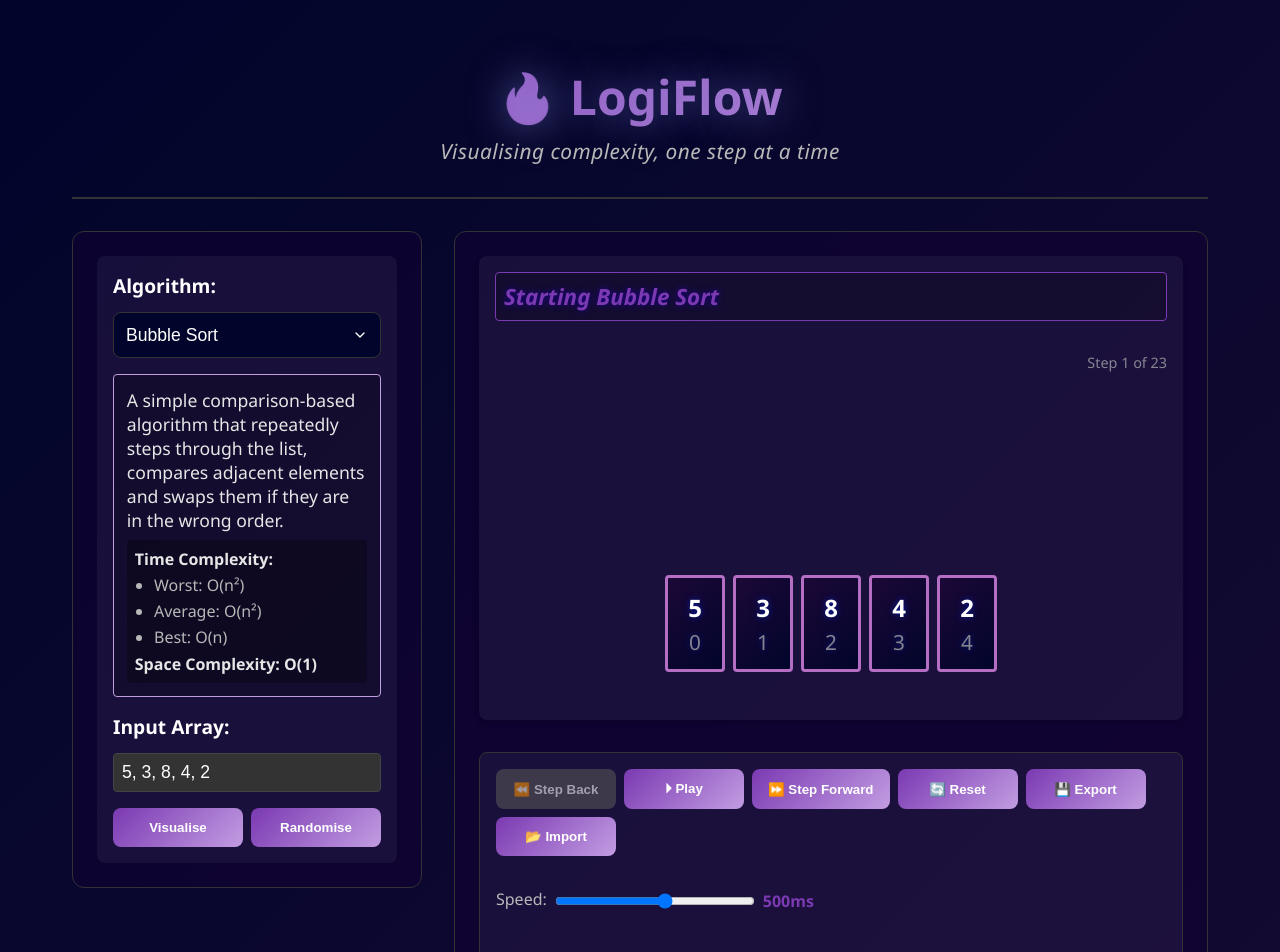
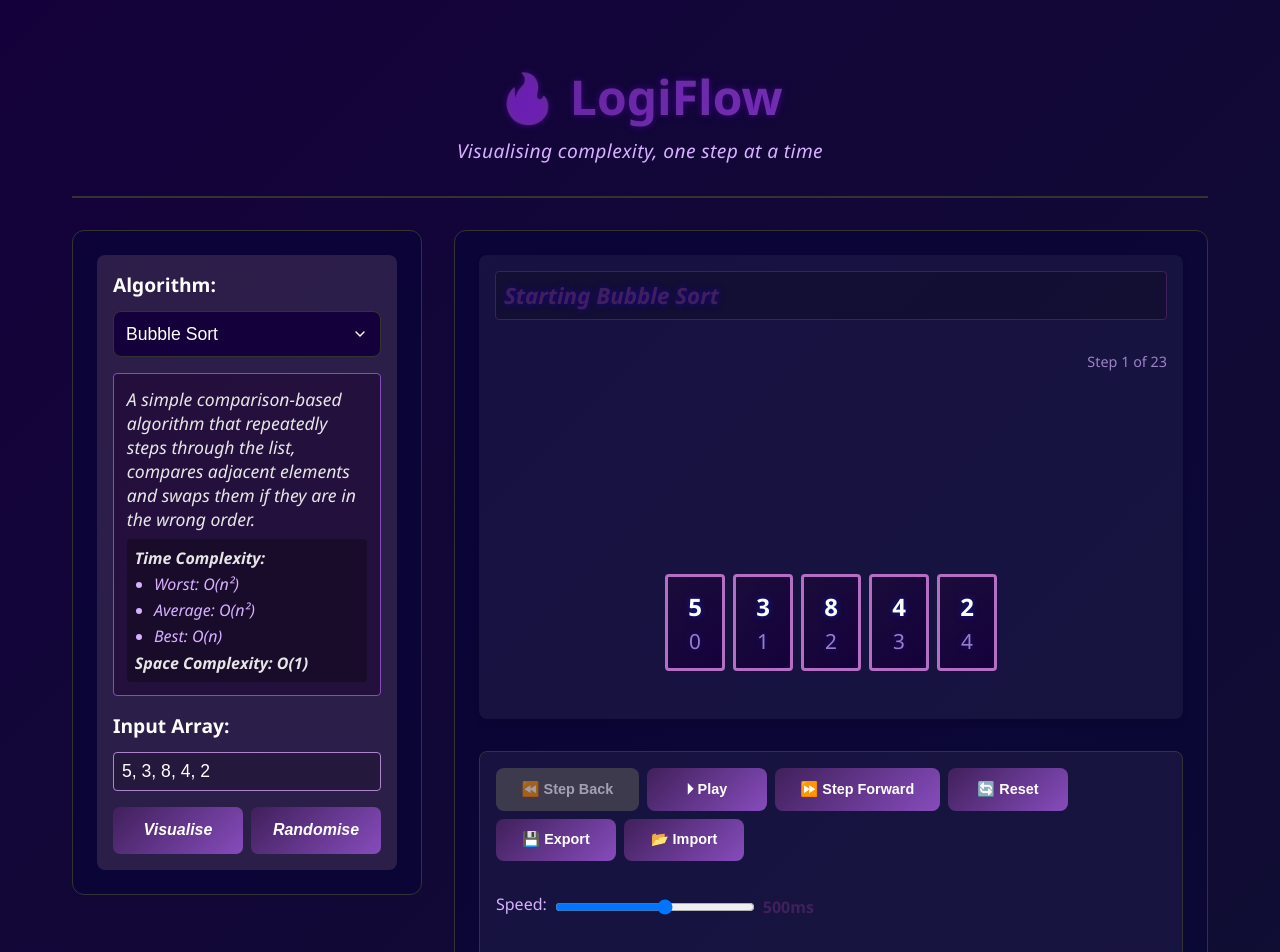
Before and after one commit to Nourayam/LogiFlow, a React (Vite) app in the folder logiflow/: page / in a window 1280 px wide. Shown: the top 952 px of the page. Built offline with nearby package versions, Linux system fonts and the light colour scheme.

Commit message:
little changes

```diff
--- a/logiflow/src/App.css
+++ b/logiflow/src/App.css
@@ -1,15 +1,15 @@
 :root {
-  --primary-color: rgb(255, 255, 255)6, 99, 208, 0.576);
-  --secondary-color: #7209b7;
+  --primary-color: #2c094a;
+  --secondary-color: #0b0235;
   --accent-color: #f72585;
-  --background-dark: rgb(1, 5, 43);
-  --background-light: #100033a2;
+  --background-dark: #14013b;
+  --background-light: #0502377f;
   --text-primary: #ffffff;
-  --text-secondary: #b8b8b8;
-  --success-color: #06ff2b;
-  --warning-color: #ffbe0b;
-  --error-color: #ff006e;
-  --border-colour: #333;
+  --text-secondary: #d7b1ff;
+  --success-color: #77ff00;
+  --warning-color: #ff0b0b;
+  --error-color: #ff0000;
+  --border-colour: #333333;
 }
 
 * {
@@ -43,7 +43,7 @@ body {
 
 .app-header h1 {
   font-size: 3rem;
-  text-shadow: 0 0 40px rgba(135, 140, 228, 0.549);
+  text-shadow: 0 0 7px rgba(132, 0, 255, 0.383);
   background: linear-gradient(135deg, var(--primary-color), var(--secondary-color));
   -webkit-background-clip: text;
   -webkit-text-fill-color: transparent;
@@ -53,11 +53,11 @@ body {
 
 .app-header .subtitle {
   color: var(--text-secondary);
-  font-size: 1.3rem;
+  font-size: 1.2rem;
   font-style: italic;
   font-weight: 300;
   margin: 0;
-  letter-spacing: 0.5px;
+  letter-spacing: 0.4px;
   animation: fadeInUp 0.8s ease-out 0.3s both;
 }
 
@@ -98,7 +98,6 @@ body {
   min-height: 600px;
 }
 
-/* ✅ ADDED: Loading overlay styling */
 .loading-overlay {
   display: flex;
   flex-direction: column;
@@ -111,7 +110,7 @@ body {
 .loading-overlay p {
   margin-top: 1rem;
   color: var(--text-secondary);
-  font-size: 1.1rem;
+  font-size: 1.2rem;
 }
 
 /* Responsive Design */
--- a/logiflow/src/components/Controls.css
+++ b/logiflow/src/components/Controls.css
@@ -19,7 +19,8 @@
   background: linear-gradient(135deg, var(--primary-color), var(--secondary-color));
   border: none;
   color: white;
-  padding: 0.75rem 1rem;
+  padding: 0.8rem 1.6rem;
+  font-size: 0.9rem;
   border-radius: 8px;
   cursor: pointer;
   font-weight: 600;
--- a/logiflow/src/components/InputPanel.css
+++ b/logiflow/src/components/InputPanel.css
@@ -29,7 +29,7 @@
 /* Fix dropdown options styling */
 .form-group select option {
   background: var(--background-dark);
-  color: black;
+  color: rgb(255, 255, 255);
   padding: 0.5rem;
   border: none;
 }
@@ -84,8 +84,10 @@
   background: linear-gradient(135deg, var(--primary-color), var(--secondary-color));
   border: none;
   color: white;
-  padding: 0.75rem;
-  border-radius: 8px;
+  font-style: oblique;
+  font-size: 1.0rem;
+  padding: 0.9rem;
+  border-radius: 7px;
   cursor: pointer;
   font-weight: 600;
   transition: all 0.2s ease;
@@ -93,7 +95,7 @@
 
 .button-group button:hover:not(:disabled) {
   transform: translateY(-1px);
-  box-shadow: 0 2px 8px rgba(76, 201, 240, 0.3);
+  box-shadow: 0 2px 8px rgba(76, 202, 240, 0.547);
 }
 
 .button-group button:disabled {
--- a/logiflow/src/index.css
+++ b/logiflow/src/index.css
@@ -1,8 +1,8 @@
 :root {
   --bg-color: #1a1a2e;
   --text-color: #e6e6e6;
-  --primary-color: #7b39b2;
-  --secondary-color: #c29de2;
+  --primary-color: #40205b;
+  --secondary-color: #864cbc;
   --highlight-color: #6825f7;
   --sorted-color: #50873e;
   --node-bg: #30163e;
@@ -185,7 +185,7 @@ progress {
 }
 
 .input-panel {
-  background-color: rgba(255, 255, 255, 0.05);
+  background-color: rgba(66, 47, 85, 0.6);
   border-radius: 8px;
   padding: 1rem;
 }
@@ -204,9 +204,9 @@ select {
   width: 100%;
   padding: 0.5rem;
   border-radius: 4px;
-  border: 1px solid #444;
-  background-color: #333;
-  color: white;
+  border: 1px solid #ad85cc;
+  background-color: #0000002a;
+  color: rgb(255, 255, 255);
 }
 
 .button-group {
@@ -221,7 +221,7 @@ select {
 }
 
 .loader {
-  border: 4px solid rgba(0, 0, 0, 0.1);
+  border: 4px solid rgba(186, 33, 33, 0.1);
   border-radius: 50%;
   border-top: 4px solid var(--primary-color);
   width: 30px;
@@ -236,12 +236,13 @@ select {
 }
 
 .algorithm-info {
-  background-color: rgba(0, 0, 0, 0.2);
+  background-color: rgba(29, 2, 47, 0.477);
   padding: 0.8rem;
   border-radius: 4px;
   margin-bottom: 1rem;
   font-size: 1.1rem;
-}
+  font-style:italic
+  }
 
 .algorithm-info p {
   margin-bottom: 0.5rem;
```
